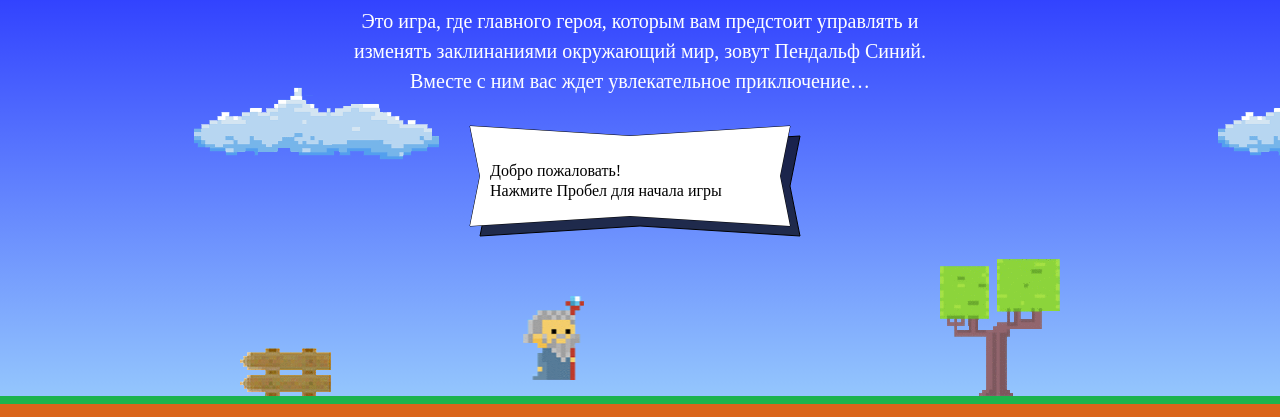
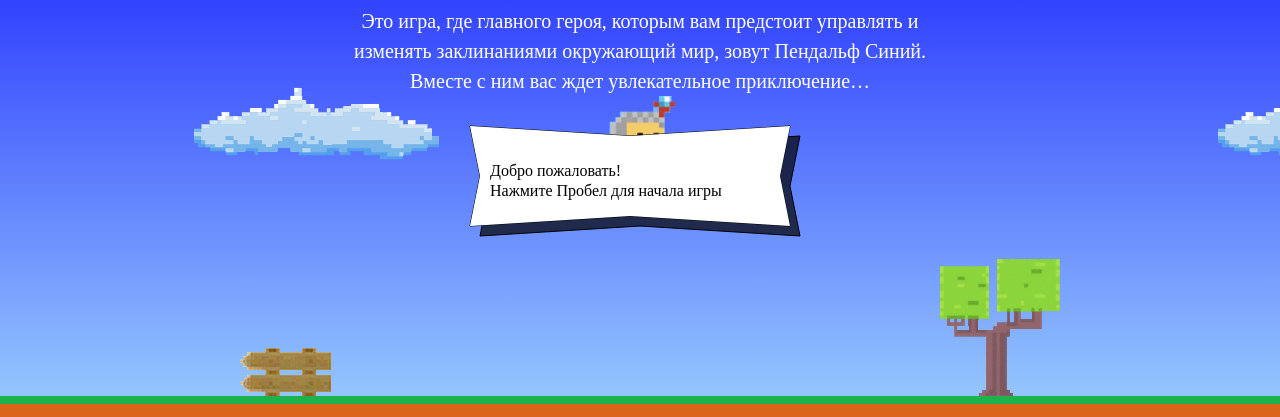
Before and after one commit to MrCorax/274053-code-and-magick-19, a website: page index.html in a window 1280 px wide. Shown: the part 203-620 px from the top of the page. Drawn offline with Linux system fonts and the light colour scheme; a web font is replaced by a local one.

Commit message:
Добавлен <script>, поведение игры поменялось

```diff
--- a/index.html
+++ b/index.html
@@ -181,6 +181,31 @@
   </div>
 </template>
 
+<script>
+  var fireballSize = 22;
+  var getFireballSpeed = function (left) {
+    if (!left) {
+      return 2;
+    }
+    return 5;
+  };
+
+  var wizardSpeed = 3;
+  var wizardWidth = 70;
+  var getWizardHeight = function () {
+    return 1.337 * wizardWidth;
+  };
+
+  var getWizardX = function (width) {
+    return 315;
+  };
+
+  var getWizardY = function (height) {
+    return 0;
+  };
+
+</script>
+
 <script src="js/game.js"></script>
 
 </body>
```
